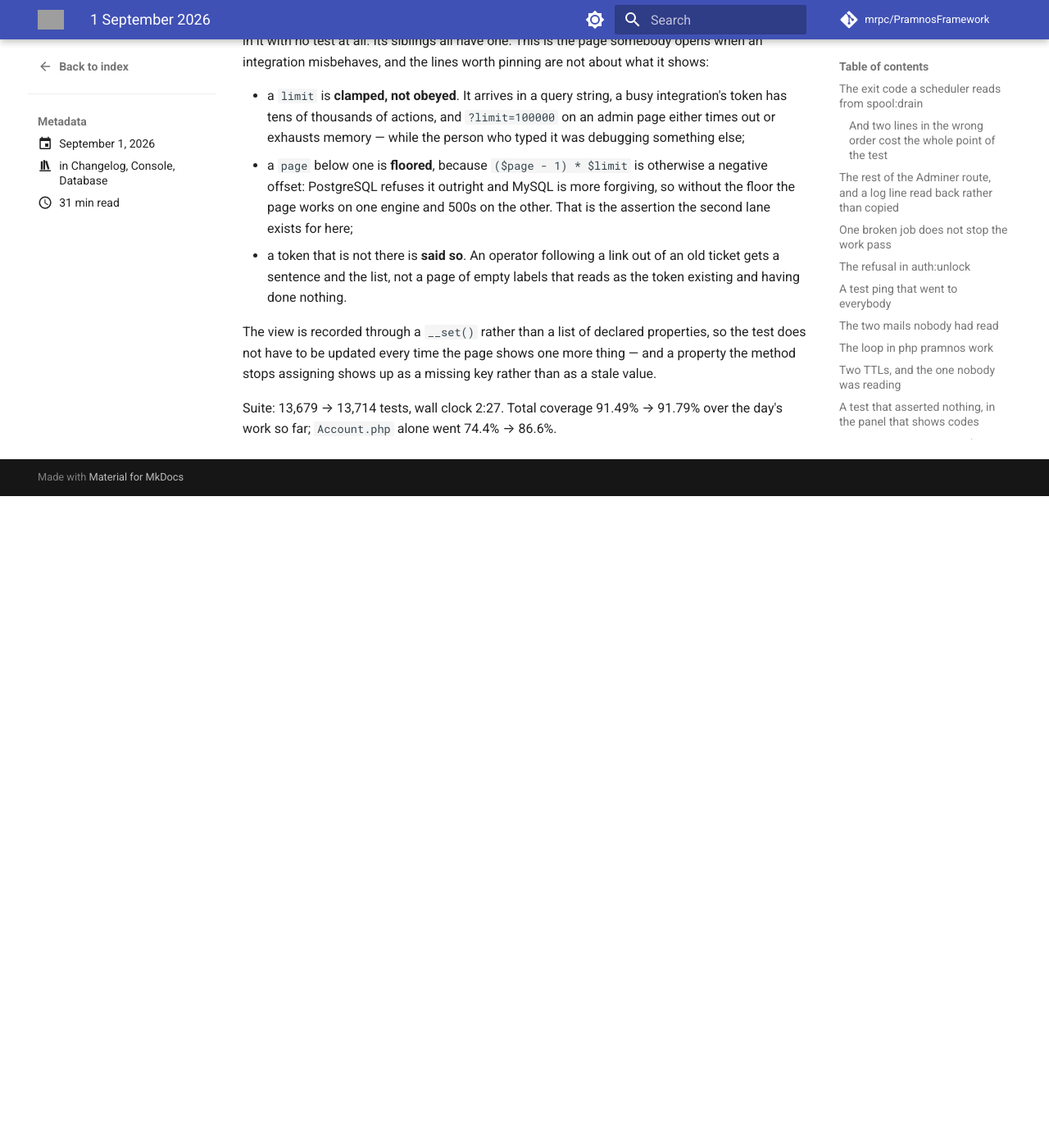
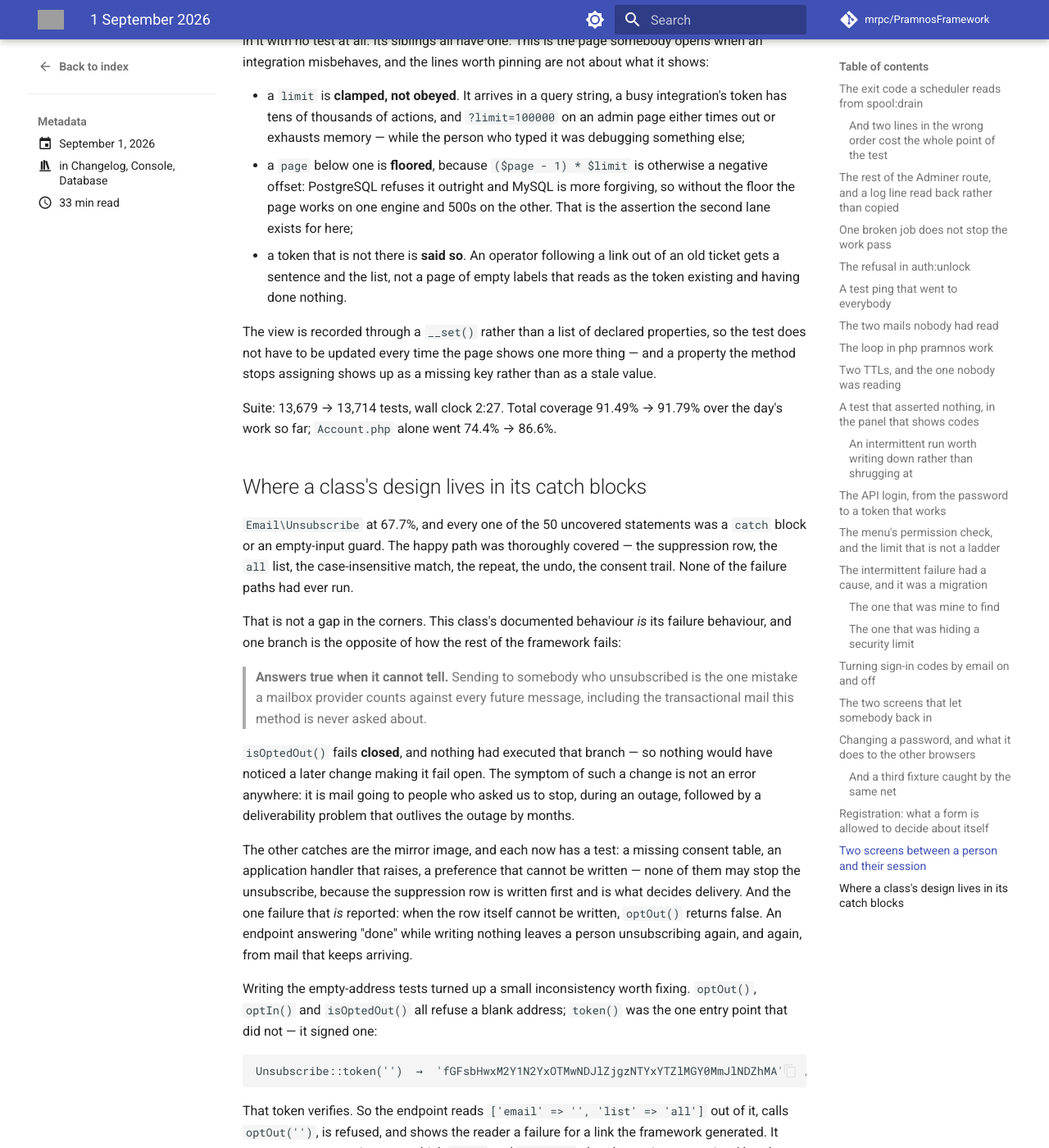
Before and after one commit to mrpc/PramnosFramework, an MkDocs documentation site: the page built from docs/version-history/posts/2026-09-01.md, in a window 1280 px wide and 1400 px high, scrolled down 18856 px. Shown: the whole window at 82% size. Built offline with MkDocs 1.6.1 and Material for MkDocs 9.7.7, drawn with Linux system fonts in a browser that asks for light colours; comment, search, counter and statistics services are not loaded; before the commit the page ends 19461 px from its top, so only the background shows below that; some of the changed text lies outside the part shown; grey boxes are pictures that could not be loaded.

Commit message:
fix(email): no unsubscribe token for a blank address
`optOut()`, `optIn()` and `isOptedOut()` all refuse a blank address. `token()`
was the one entry point that did not — it signed one, and the result verifies, so
the endpoint read `['email' => '', 'list' => 'all']` out of it, called
`optOut('')`, was refused, and showed the reader a failure for a link the
framework had generated. It returns an empty string now, which `url()` and
`mailto()` already turn into an omitted header.

Tests: every one of `Unsubscribe`'s 50 uncovered statements was a catch block or
an empty-input guard, and this class's documented behaviour *is* its failure
behaviour. `isOptedOut()` fails closed — the only read in the framework that
answers true when it cannot tell, because sending to somebody who unsubscribed is
what a mailbox provider counts against every future message — and that branch had
never executed, so nothing would have noticed a change making it fail open. The
rest are the mirror image: a missing consent table, a handler that raises, a
preference that cannot be written — none may stop the unsubscribe, and when the
suppression row itself cannot be written, that is reported.

First PostgreSQL coverage for this service: the existing record test declares
itself MySQL only.

Guide: the fail-open table beside the fail-closed note, and the blank-address
behaviour.

````diff
--- a/docs/Pramnos_Email_Guide.md
+++ b/docs/Pramnos_Email_Guide.md
@@ -881,6 +881,30 @@
 including the transactional mail this is never asked about. A message not sent during a
 database outage is a message the next run sends.
 
+### And everything else fails open, on purpose
+
+The mirror image, and the reason it is worth writing down: **nothing may make an unsubscribe
+fail**. The suppression row is written first, and everything after it is best-effort:
+
+| What can go wrong | What happens |
+| --- | --- |
+| no `authserver.user_consents` table (the `auth` feature is off) | the consent event is skipped; the unsubscribe stands |
+| the address has no account | same — the suppression record is keyed by address, and is the whole story for a subscriber with no account |
+| an application's `handle()` callback raises | logged; the unsubscribe stands |
+| the account's own preference cannot be written | logged; the unsubscribe stands |
+| **the suppression row itself cannot be written** | `optOut()` returns **false** |
+
+That last line is the one a caller has to act on. An endpoint answering "done" while writing
+nothing leaves a person unsubscribing again, and again, from mail that keeps arriving — and their
+next move is the spam button, which is the outcome the whole feature exists to avoid.
+
+### A blank address gets no token
+
+`token('')` returns an empty string, and `url()` and `mailto()` turn that into an **omitted
+header** rather than one pointing at nothing. Until now it signed a token for the empty address:
+that token verifies, so the endpoint read `['email' => '', 'list' => 'all']` out of it, called
+`optOut('')`, was refused, and showed the reader a failure for a link the framework had generated.
+
 ### The rest of the compliance list
 
 The parts that are not code:
--- a/docs/version-history/posts/2026-09-01.md
+++ b/docs/version-history/posts/2026-09-01.md
@@ -810,3 +810,59 @@
 
 Suite: 13,679 → 13,714 tests, wall clock 2:27. Total coverage 91.49% → 91.79% over the day's work
 so far; `Account.php` alone went 74.4% → 86.6%.
+
+## Where a class's design lives in its catch blocks
+
+`Email\Unsubscribe` at 67.7%, and every one of the 50 uncovered statements was a `catch` block or
+an empty-input guard. The happy path was thoroughly covered — the suppression row, the `all` list,
+the case-insensitive match, the repeat, the undo, the consent trail. None of the failure paths had
+ever run.
+
+That is not a gap in the corners. This class's documented behaviour *is* its failure behaviour, and
+one branch is the opposite of how the rest of the framework fails:
+
+> **Answers true when it cannot tell.** Sending to somebody who unsubscribed is the one mistake a
+> mailbox provider counts against every future message, including the transactional mail this
+> method is never asked about.
+
+`isOptedOut()` fails **closed**, and nothing had executed that branch — so nothing would have
+noticed a later change making it fail open. The symptom of such a change is not an error anywhere:
+it is mail going to people who asked us to stop, during an outage, followed by a deliverability
+problem that outlives the outage by months.
+
+The other catches are the mirror image, and each now has a test: a missing consent table, an
+application handler that raises, a preference that cannot be written — none of them may stop the
+unsubscribe, because the suppression row is written first and is what decides delivery. And the one
+failure that *is* reported: when the row itself cannot be written, `optOut()` returns false. An
+endpoint answering "done" while writing nothing leaves a person unsubscribing again, and again,
+from mail that keeps arriving.
+
+Writing the empty-address tests turned up a small inconsistency worth fixing. `optOut()`,
+`optIn()` and `isOptedOut()` all refuse a blank address; `token()` was the one entry point that did
+not — it signed one:
+
+```
+Unsubscribe::token('')  →  'fGFsbHwxM2Y1N2YxOTMwNDJlZjgzNTYxYTZlMGY0MmJlNDZhMA'   // "|all|<sig>"
+```
+
+That token verifies. So the endpoint reads `['email' => '', 'list' => 'all']` out of it, calls
+`optOut('')`, is refused, and shows the reader a failure for a link the framework generated. It
+returns an empty string now, which `url()` and `mailto()` already turn into an omitted header —
+the honest outcome: no address, no unsubscribe link.
+
+The PostgreSQL lane is new here. The existing record test declares itself MySQL only
+(`markTestSkipped('… runs on MySQL only.')`), so this service had never been exercised on the other
+engine at all — and `pramnos.emailoptouts` is a real schema on one and a table prefix on the other.
+
+One fixture note, learnt the hard way earlier today: several of these tests drop the opt-out table
+on purpose, because that is how an outage is arranged. The teardown **rebuilds** it rather than
+just deleting rows — a teardown that only cleaned would hand the next class the very failure this
+file is about, arriving where nobody asked for it.
+
+And one more piece of static state, caught only by the full run. `Settings::$database` is a static
+handle set once, so in a suite run it is whatever an earlier class left there: the PostgreSQL lane
+migrated a `settings` table on PostgreSQL and then watched the write go to MySQL, reporting a
+missing table *with a MySQL error message*. It passed under `--filter` and failed in the suite,
+which is the signature of static state — and the reason a filtered green is never the last word.
+
+Suite: 13,714 → 13,736 tests, wall clock 2:28.
````
Also changed, not shown: 3 other files.
